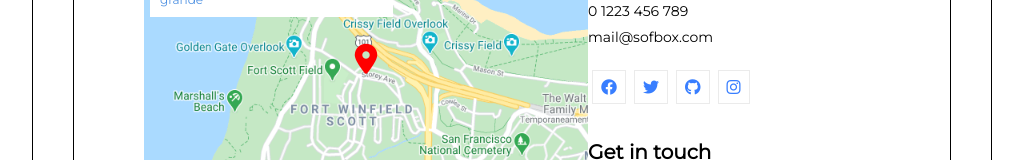
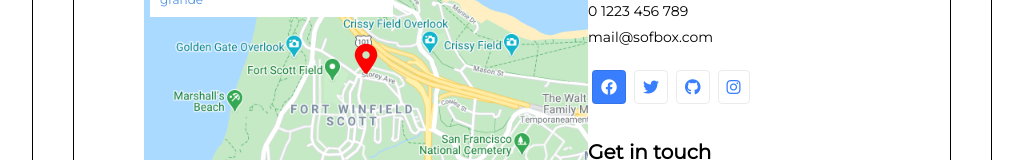
Before and after one commit to Robin9800/proj-html-vuejs, a Vue app: page / in a window 1280 px wide. In both pictures the pointer is over the icon 737 px from the left and 4432 px from the top of the page. Shown: the part 4345-4505 px from the top of the page, without its empty margins (128-1151 px from the left). Built offline with nearby package versions, Linux system fonts and the light colour scheme.

Commit message:
social:hover content

```diff
--- a/src/components/ContactComponent.vue
+++ b/src/components/ContactComponent.vue
@@ -139,6 +139,11 @@ export default {
     padding: 8px;
     margin: 20px 4px;
     border: 1px solid #00000014;
+    border-radius: 4px;
+}
+.social i:hover{
+    background-color:  hsl(219deg 100% 61%);
+    color: white;
 }
 .input input{
     font-size: 12px;
```
